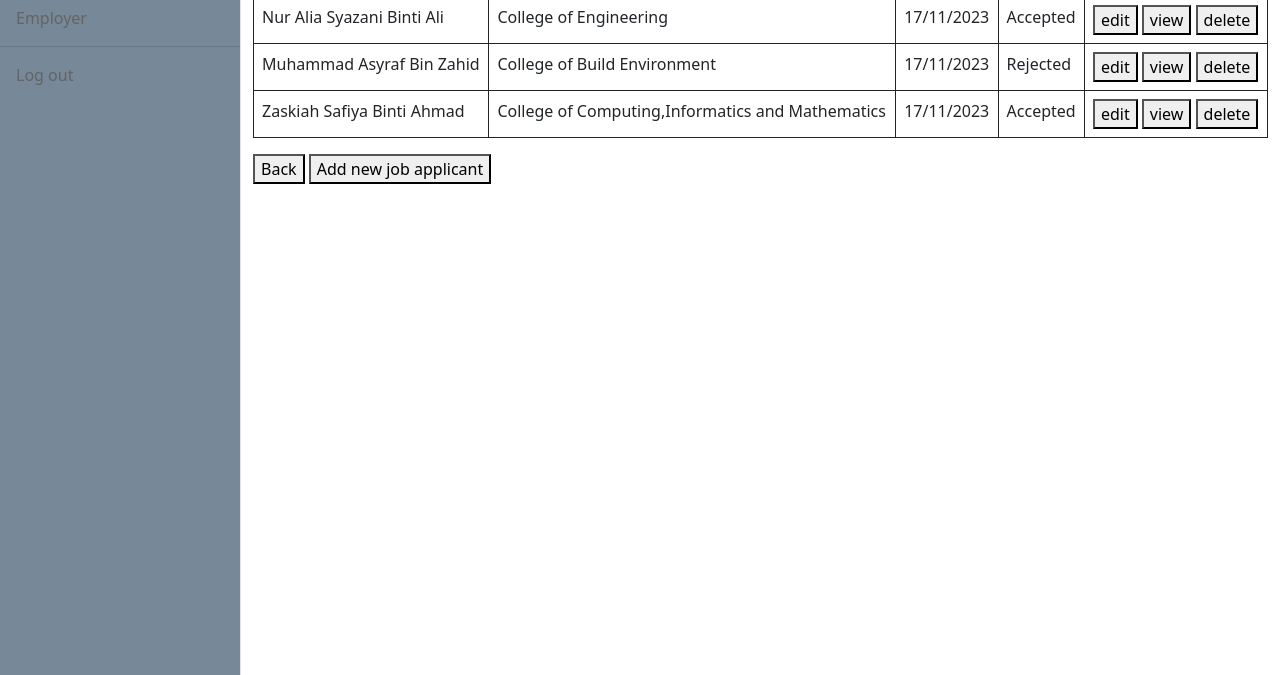
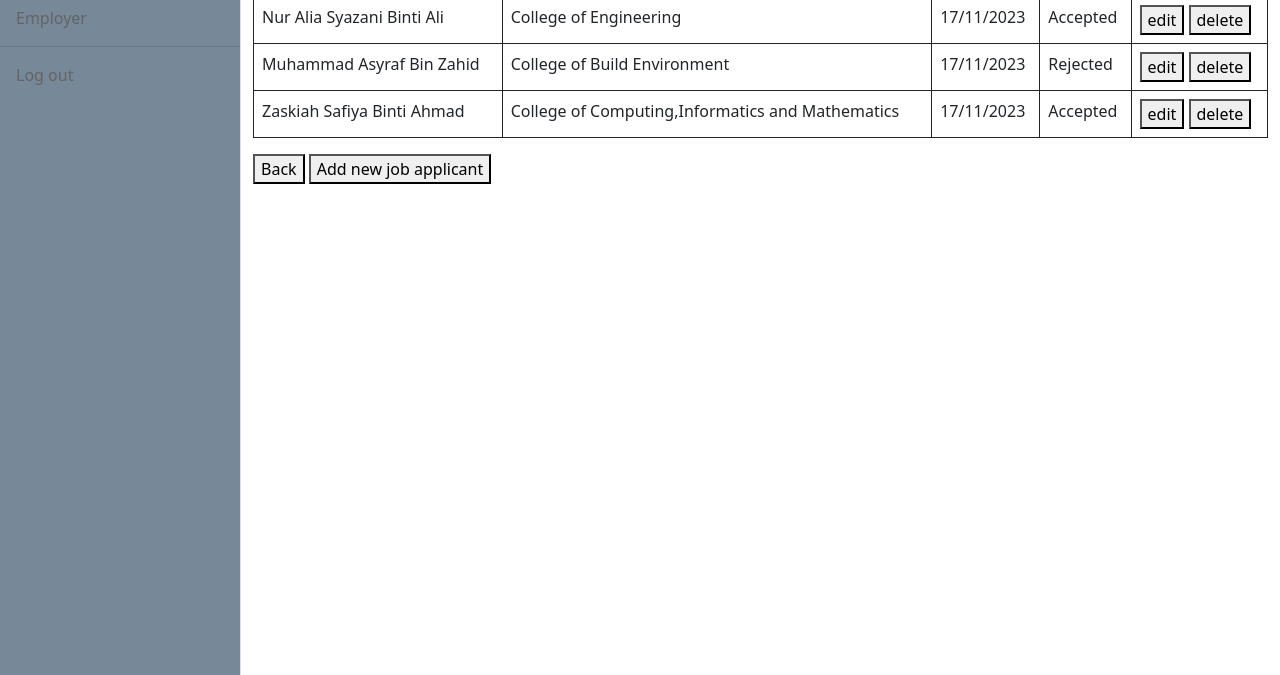
Before and after one commit to arissachoo/SiswaJob, a plain HTML site: page EmployerJobApplicant.html in a window 1280 px wide. Shown: the part 125-800 px from the top of the page. Drawn offline with nearby package versions, Linux system fonts and the light colour scheme; files whose address does not match are found by name.

Commit message:
Update EmployerJobApplicant.html

```diff
--- a/EmployerJobApplicant.html
+++ b/EmployerJobApplicant.html
@@ -58,7 +58,6 @@ and open the template in the editor.
                           <td>Accepted</td>
                           <td>
                               <a href="EmployerEditJobApplicant.html"><button type="button"> edit</button></a>
-                              <a href="ViewJobApplicant.html"><button type="button"> view</button></a>
                               <a href="EmployerJobApplicant.html"><button type="button"> delete</button></a>
                           </td>
                         </tr>
@@ -69,7 +68,6 @@ and open the template in the editor.
                           <td>Rejected</td>
                           <td>
                               <a href="EmployerEditJobApplicant.html"><button type="button"> edit</button></a>
-                              <a href="ViewJobApplicant.html"><button type="button"> view</button></a>
                               <a href="EmployerJobApplicant.html"><button type="button"> delete</button></a>
                           </td>
                         </tr>
@@ -80,7 +78,6 @@ and open the template in the editor.
                           <td>Accepted</td>
                           <td>
                               <a href="EmployerEditJobApplicant.html"><button type="button"> edit</button></a>
-                              <a href="ViewJobApplicant.html"><button type="button"> view</button></a>
                               <a href="EmployerJobApplicant.html"><button type="button"> delete</button></a>
                           </td>
                         </tr>
```
